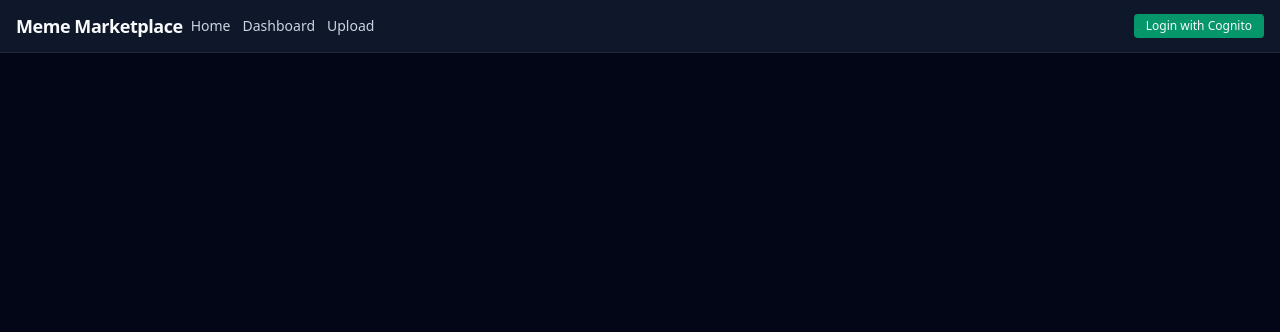
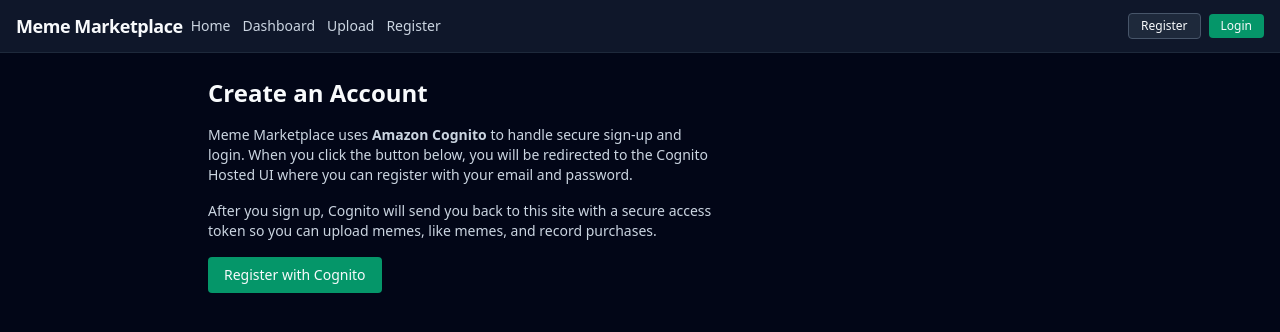
Before and after one commit to DarrylClay2005/meme-marketplace, a React (Vite) app in the folder frontend/: page /register in a window 1280 px wide. Shown: the top 332 px of the page. Built offline with nearby package versions, Linux system fonts and the light colour scheme; no server answers.

Commit message:
feat(frontend+infra): add register page and deploy api stack

```diff
--- a/frontend/src/App.tsx
+++ b/frontend/src/App.tsx
@@ -5,7 +5,8 @@
 import { DashboardPage } from './pages/DashboardPage';
 import { UploadPage } from './pages/UploadPage';
 import { AuthCallbackPage } from './pages/AuthCallbackPage';
-import { getCognitoLoginUrl, useAuth } from './auth';
+import { RegisterPage } from './pages/RegisterPage';
+import { getCognitoLoginUrl, getCognitoSignupUrl, useAuth } from './auth';
 
 const ProtectedRoute: React.FC<{ children: React.ReactNode }> = ({ children }) => {
   const { token } = useAuth();
@@ -27,6 +28,7 @@
             <Link to="/" className="hover:text-emerald-400">Home</Link>
             <Link to="/dashboard" className="hover:text-emerald-400">Dashboard</Link>
             <Link to="/upload" className="hover:text-emerald-400">Upload</Link>
+            <Link to="/register" className="hover:text-emerald-400">Register</Link>
           </nav>
         </div>
         <div className="flex items-center gap-3">
@@ -41,12 +43,20 @@
               </button>
             </>
           ) : (
-            <a
-              href={getCognitoLoginUrl()}
-              className="px-3 py-1 rounded bg-emerald-600 hover:bg-emerald-500 text-xs font-medium"
-            >
-              Login with Cognito
-            </a>
+            <div className="flex items-center gap-2">
+              <a
+                href={getCognitoSignupUrl()}
+                className="px-3 py-1 rounded bg-slate-800 hover:bg-slate-700 text-xs border border-slate-600"
+              >
+                Register
+              </a>
+              <a
+                href={getCognitoLoginUrl()}
+                className="px-3 py-1 rounded bg-emerald-600 hover:bg-emerald-500 text-xs font-medium"
+              >
+                Login
+              </a>
+            </div>
           )}
         </div>
       </header>
@@ -56,6 +66,7 @@
           <Route path="/" element={<HomePage />} />
           <Route path="/memes/:id" element={<MemeDetailPage />} />
           <Route path="/auth/callback" element={<AuthCallbackPage />} />
+          <Route path="/register" element={<RegisterPage />} />
           <Route
             path="/dashboard"
             element={
--- a/frontend/src/auth.tsx
+++ b/frontend/src/auth.tsx
@@ -44,6 +44,16 @@
   const domain = import.meta.env.VITE_COGNITO_DOMAIN || '';
   const redirectUri = encodeURIComponent(import.meta.env.VITE_COGNITO_REDIRECT_URI || 'http://localhost:5173/auth/callback');
 
-  // This constructs the hosted UI URL. You will set domain + client ID in .env when deploying.
+  // Hosted UI login (sign-in). The page also includes a sign-up link.
   return `https://${domain}.auth.${region}.amazoncognito.com/login?client_id=${clientId}&response_type=token&scope=openid+email+profile&redirect_uri=${redirectUri}`;
 }
+
+export function getCognitoSignupUrl(): string {
+  const region = import.meta.env.VITE_COGNITO_REGION || 'us-east-1';
+  const clientId = import.meta.env.VITE_COGNITO_CLIENT_ID || '';
+  const domain = import.meta.env.VITE_COGNITO_DOMAIN || '';
+  const redirectUri = encodeURIComponent(import.meta.env.VITE_COGNITO_REDIRECT_URI || 'http://localhost:5173/auth/callback');
+
+  // Same hosted UI, but with screen_hint=signup so the sign-up form is shown first.
+  return `https://${domain}.auth.${region}.amazoncognito.com/login?client_id=${clientId}&response_type=token&scope=openid+email+profile&redirect_uri=${redirectUri}&screen_hint=signup`;
+}
--- /dev/null
+++ b/frontend/src/pages/RegisterPage.tsx
@@ -0,0 +1,27 @@
+import React from 'react';
+import { getCognitoSignupUrl } from '../auth';
+
+export const RegisterPage: React.FC = () => {
+  const signupUrl = getCognitoSignupUrl();
+
+  return (
+    <div className="space-y-4 max-w-lg">
+      <h1 className="text-2xl font-semibold">Create an Account</h1>
+      <p className="text-sm text-slate-300">
+        Meme Marketplace uses <span className="font-semibold">Amazon Cognito</span> to handle
+        secure sign-up and login. When you click the button below, you will be redirected to
+        the Cognito Hosted UI where you can register with your email and password.
+      </p>
+      <p className="text-sm text-slate-300">
+        After you sign up, Cognito will send you back to this site with a secure access token
+        so you can upload memes, like memes, and record purchases.
+      </p>
+      <a
+        href={signupUrl}
+        className="inline-block px-4 py-2 rounded bg-emerald-600 hover:bg-emerald-500 text-sm font-medium"
+      >
+        Register with Cognito
+      </a>
+    </div>
+  );
+};
```
Also changed, not shown: 1 other file (tests, documents, lock files or other folders).
